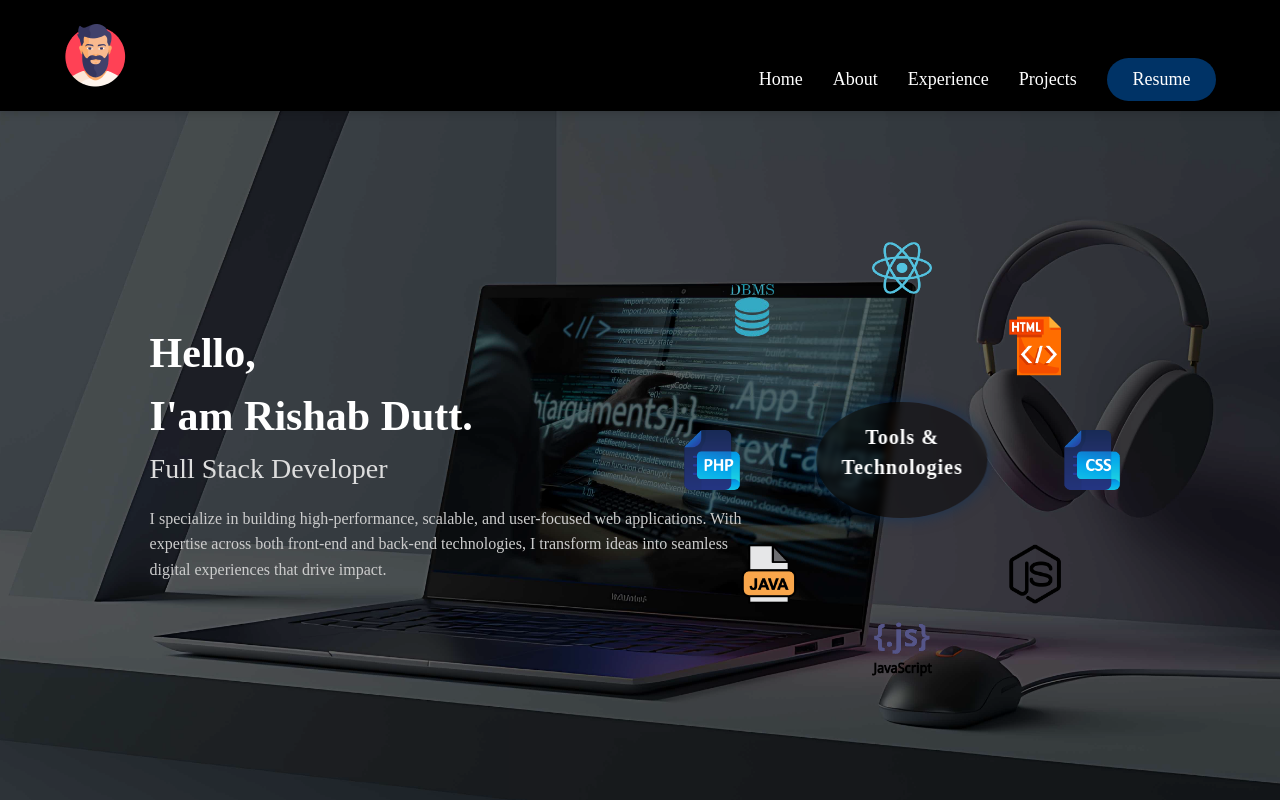
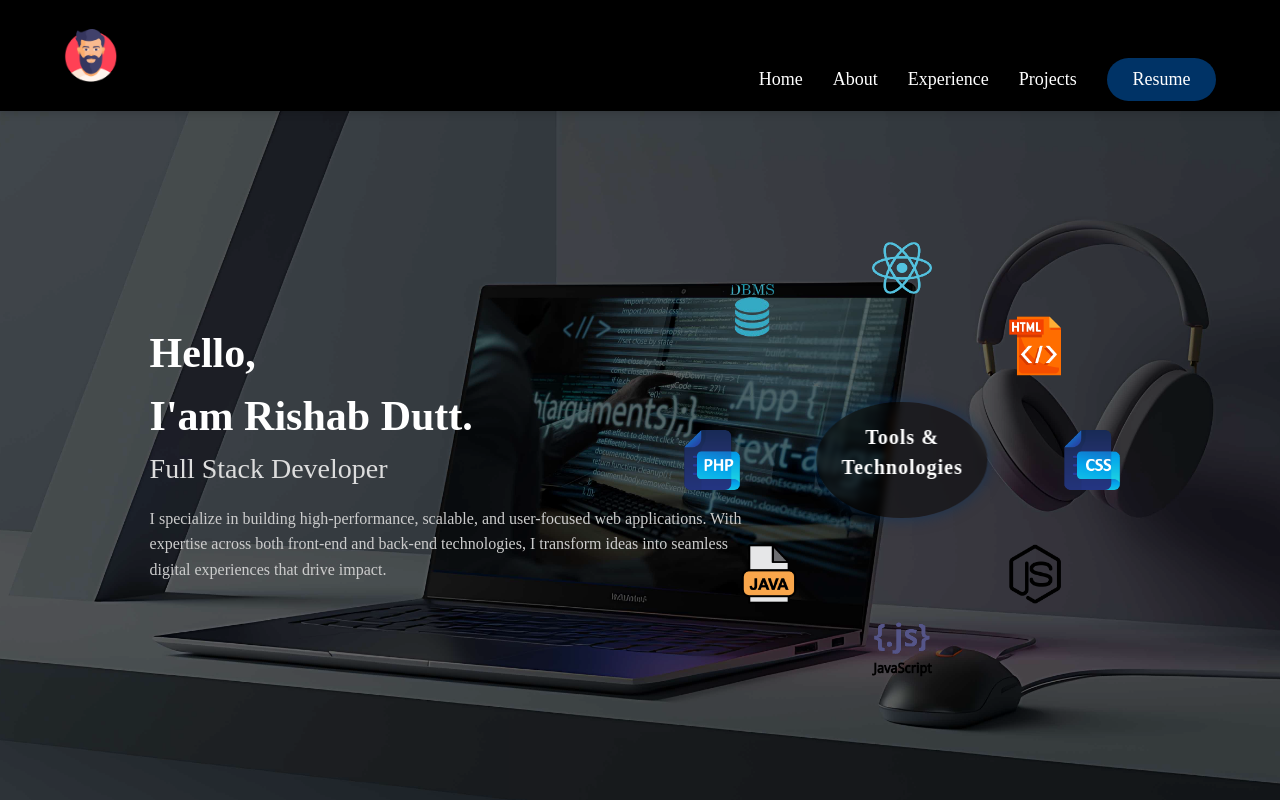
Before and after one commit to rishab-sudo/portfolio, a React (Create React App) app: page / in a window 1280 px wide. Shown: the top 800 px of the page. Built offline with nearby package versions, Linux system fonts and the light colour scheme.

Commit message:
24-10-25

```diff
--- a/src/components/Navbar.css
+++ b/src/components/Navbar.css
@@ -29,7 +29,7 @@
   padding: 5px 0px;
 }
 .nav-logo img {
-max-width: 100%;
+max-width: 85%;
 }
 /* ===== Nav Links ===== */
 .nav-links {
```
